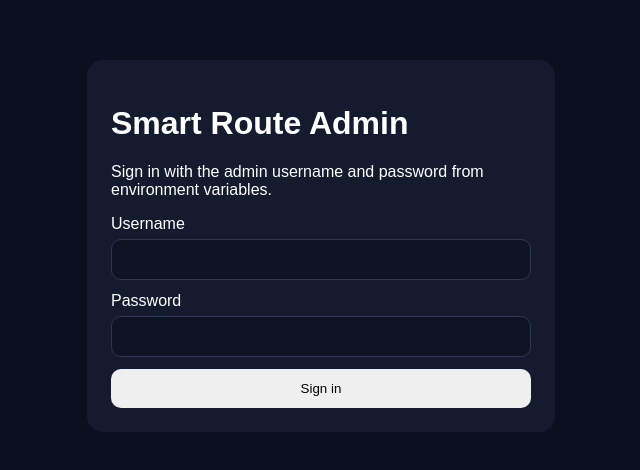
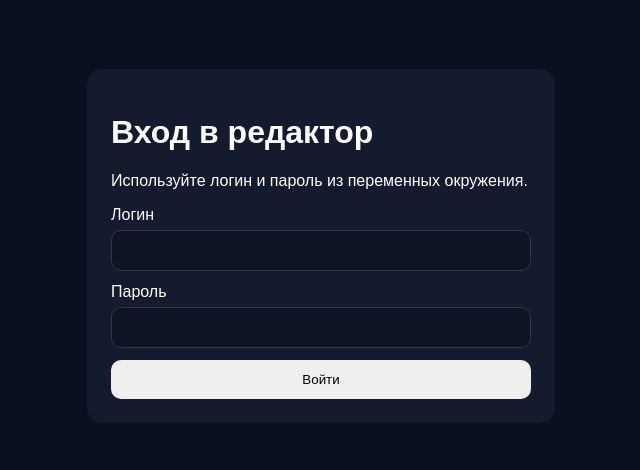
Before and after one commit to zmin511/smart-route-list, a Next.js app: page /login in a window 1280 px wide. Shown: the part 178-648 px from the top of the page, without its empty margins (319-959 px from the left). Built offline with nearby package versions, Linux system fonts and the light colour scheme.

Commit message:
Translate remaining UI and docs to Russian

```diff
--- a/app/layout.tsx
+++ b/app/layout.tsx
@@ -1,6 +1,6 @@
 export const metadata = {
-  title: "Smart Route List Admin",
-  description: "Редактор smart-route-list для Vercel + GitHub"
+  title: "Редактор Smart Route List",
+  description: "Редактор smart-route-list для Vercel и GitHub"
 };
 
 export default function RootLayout({ children }: { children: React.ReactNode }) {
--- a/app/login/page.tsx
+++ b/app/login/page.tsx
@@ -4,8 +4,8 @@ export default function LoginPage() {
   return (
     <main style={{ minHeight: "100vh", display: "grid", placeItems: "center", padding: 24 }}>
       <div style={{ width: 420, background: "#151b2f", borderRadius: 16, padding: 24 }}>
-        <h1>Smart Route Admin</h1>
-        <p>Sign in with the admin username and password from environment variables.</p>
+        <h1>Вход в редактор</h1>
+        <p>Используйте логин и пароль из переменных окружения.</p>
         <LoginForm />
       </div>
     </main>
--- a/app/page.tsx
+++ b/app/page.tsx
@@ -5,7 +5,7 @@ export default function HomePage() {
     <main style={{ maxWidth: 1100, margin: "0 auto", padding: 24 }}>
       <div style={{ display: "flex", justifyContent: "space-between", gap: 16, alignItems: "center", marginBottom: 16 }}>
         <div>
-          <h1>Smart Route Admin</h1>
+          <h1>Редактор Smart Route List</h1>
           <p>Загрузите текущие группы из GitHub, внесите изменения, проверьте результат и сохраните обновлённый smart-route-list.txt.</p>
         </div>
 
--- a/components/login-form.tsx
+++ b/components/login-form.tsx
@@ -25,7 +25,7 @@ export default function LoginForm() {
 
     if (!response.ok) {
       const json = await response.json().catch(() => ({}));
-      setError(json.error || "Login failed");
+      setError(json.error || "Не удалось войти");
       setLoading(false);
       return;
     }
@@ -37,7 +37,7 @@ export default function LoginForm() {
   return (
     <form onSubmit={handleSubmit} style={{ display: "grid", gap: 12 }}>
       <label style={{ display: "grid", gap: 6 }}>
-        <span>Username</span>
+        <span>Логин</span>
         <input
           autoComplete="username"
           value={username}
@@ -47,7 +47,7 @@ export default function LoginForm() {
       </label>
 
       <label style={{ display: "grid", gap: 6 }}>
-        <span>Password</span>
+        <span>Пароль</span>
         <input
           type="password"
           autoComplete="current-password"
@@ -62,7 +62,7 @@ export default function LoginForm() {
         disabled={loading}
         style={{ padding: "12px 18px", borderRadius: 10, border: 0, cursor: "pointer" }}
       >
-        {loading ? "Signing in..." : "Sign in"}
+        {loading ? "Вход..." : "Войти"}
       </button>
 
       {error ? <div style={{ color: "#ff8a8a" }}>{error}</div> : null}
```
Also changed, not shown: 1 other file (tests, documents, lock files or other folders).
